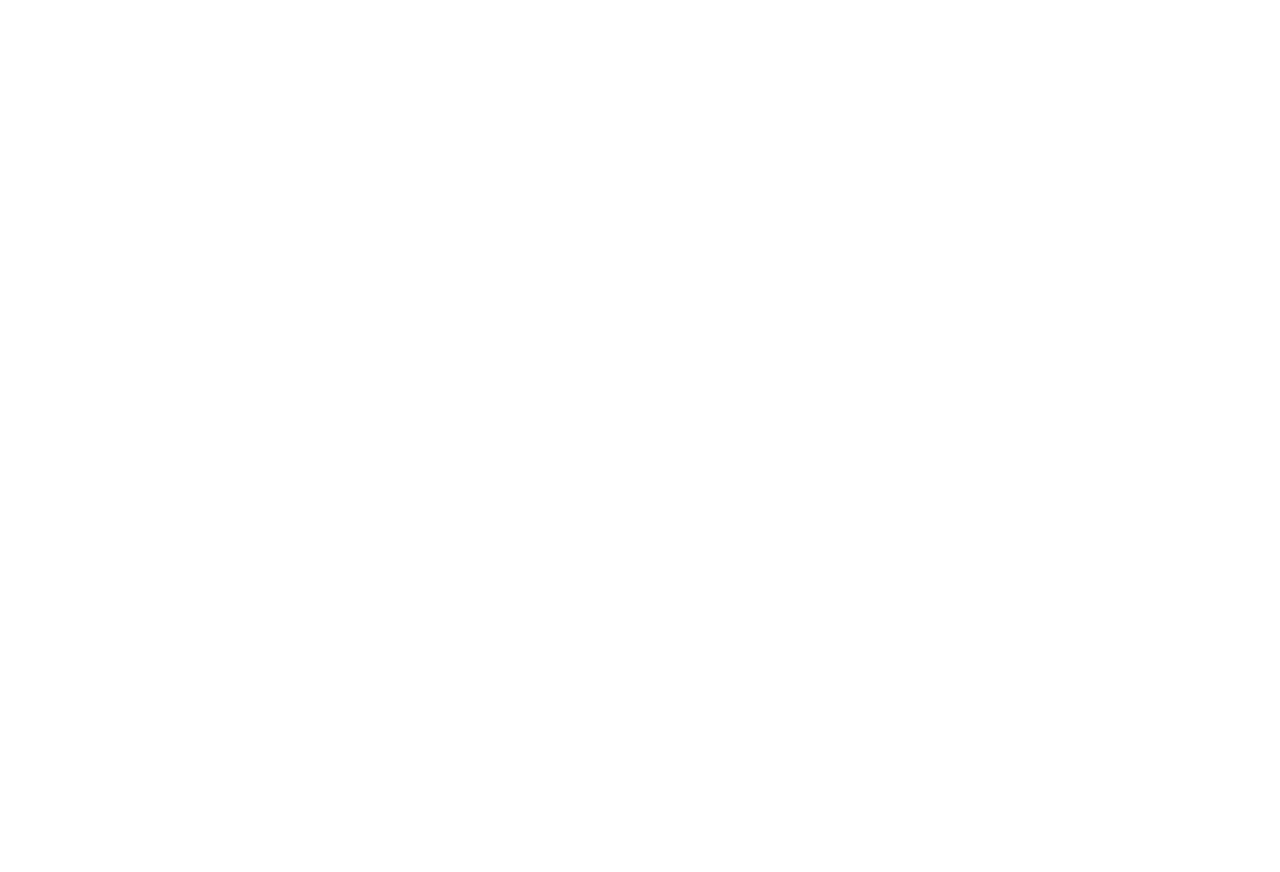
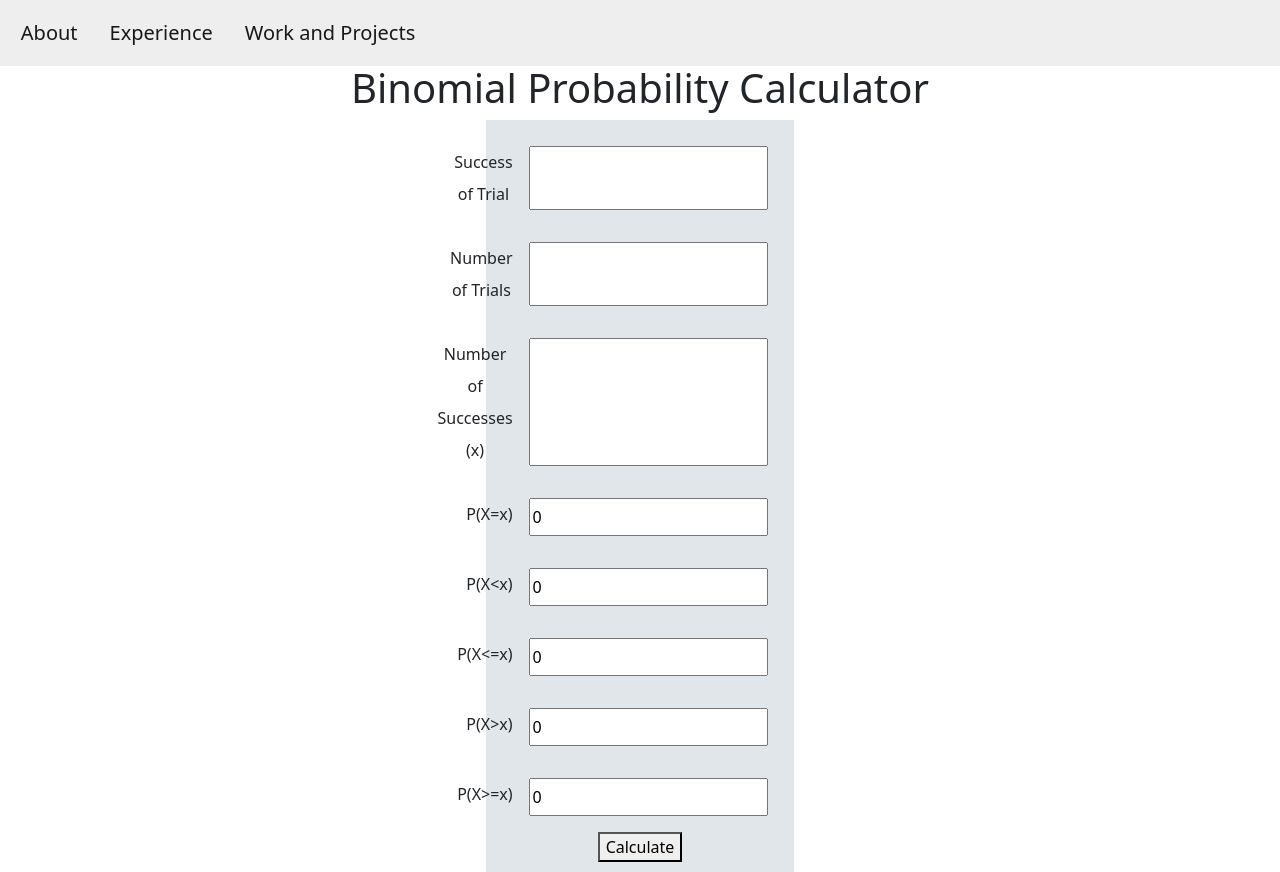
Before and after one commit to Patrick-Hogeveen/Patrick-Hogeveen.github.io, a React (Create React App) app in the folder my-app/: page /probability_calculator in a window 1280 px wide. Before the commit this address had no page. Before the commit the page ends 800 px from the top, so only its background shows below. Built offline with nearby package versions, Linux system fonts and the light colour scheme.

Commit message:
Probability Calculator added

```diff
--- a/my-app/src/components/Home/index.css
+++ b/my-app/src/components/Home/index.css
@@ -1,3 +1,4 @@
-h1 {
-    padding:5em;
+
+.Title {
+    padding-top: 5%;
 }
--- a/my-app/src/components/Home/index.js
+++ b/my-app/src/components/Home/index.js
@@ -1,13 +1,15 @@
 import { Navibar } from "../Nav/Nav"
 import './index.css'
+import {Link} from "react-router-dom"
 
 const Home = () => {
     return (
         <>
             <Navibar />
-            <h1>About</h1>
-            <h1>Experience</h1>
-            <h1>Work and Projects</h1>
+            <h1 className="Title" id="About">About</h1>
+            <h1 className="Title" id="Experience">Experience</h1>
+            <h1 className="Title" id="Work and Projects">Work and Projects</h1>
+            <Link  to={"/probability_calculator"}> probability_calculator</Link>
         </>
     )
 
--- a/my-app/src/components/Nav/Nav.js
+++ b/my-app/src/components/Nav/Nav.js
@@ -15,7 +15,7 @@
 
 const Navibar=() => {
     return(
-        <div>
+        <div >
             <link
       href="https://cdn.jsdelivr.net/npm/bootstrap@5.0.2/dist/css/bootstrap.min.css"
       rel="stylesheet"
@@ -25,8 +25,9 @@
         <nav className="nav justify-content-center fixed-top navbar-expand-lg navbar-light" id="bar">
       <div className="collapse navbar-collapse" id="navbarNavAltMarkup">
         <div className="navbar-nav">
-          <Link className="nav-link active navbar-brand" to={"#About"}>About</Link>
-          <Link className="nav-link active navbar-brand" to={"#Experience"}>Experience</Link>
+          <a className="nav-link active navbar-brand" href={"/#About"}>About</a>
+          <a className="nav-link active navbar-brand" href={"/#Experience"}>Experience</a>
+          <a className="nav-link active navbar-brand" href={"/#Work and Projects"}>Work and Projects</a>
 
 
         </div>
--- a/my-app/src/components/Nav/navbar.css
+++ b/my-app/src/components/Nav/navbar.css
@@ -9,6 +9,7 @@
     transition: all .7s ease-in;
     margin-bottom:5px;
     padding-bottom: 1em;
+    padding: 1%;
   }
 
   .scrolled{
--- /dev/null
+++ b/my-app/src/components/Prob_calc/index.js
@@ -0,0 +1,162 @@
+import "./wrapper.css"
+import Input from "./input"
+import Output from "./output";
+import {useState} from 'react';
+import { Navibar } from "../Nav/Nav"
+
+
+function factn(n){
+    const facts = [1]
+    var curr_fact = 1
+    for (var i = 1; i<n+1;i++){
+        curr_fact = curr_fact*i
+        facts.push(curr_fact)
+    }
+
+    return facts
+}
+
+function calc_equal(chance, numt, nums, factt,facts,factts){
+    if (numt<nums || numt===0){
+        return 0
+    }
+
+    var comb = (factt)/(factts*facts)
+    return comb*(Math.pow(chance,nums))*(Math.pow((1-chance),numt-nums))
+}
+
+function calc_atleast(chance,numt,nums,facts){
+    var prob = 0;
+    for (var i =0;i<nums;i++){
+        prob += calc_equal(chance, numt,i,facts[numt-1],facts[i],facts[numt-i-1])
+    }
+    return 1 - prob
+}
+function calc_all(chance, trials, success){
+    if (trials<success || trials<1 || chance <0 || success<0){
+        return 0
+    }
+    const facts = factn(trials)
+    var equal = calc_equal(chance, trials,success,facts[trials],facts[success],facts[trials-success])
+    var atleast = calc_atleast(chance,trials, success,facts)
+    var more = atleast - equal
+    var lessequal = 1 - more
+    var less = 1 - atleast
+
+    return [equal, less, lessequal,more, atleast]
+}
+
+const Prob_calc = ({ children }) => {
+
+    const inputDatas = [
+        {
+            id: 1,
+            name: 'Success of Trial',
+            value: 0
+        },
+        {
+            id: 2,
+            name: 'Number of Trials',
+            value: 0
+        },
+        {
+            id: 3,
+            name: 'Number of Successes (x)',
+            value: 0
+        }
+    ]
+    const outputDatas = [
+        {
+            id: 1,
+            name: 'P(X=x)',
+            value: 0
+        },
+        {
+            id: 2,
+            name: 'P(X<x)',
+            value: 0
+        },
+        {
+            id: 3,
+            name: 'P(X<=x)',
+            value: 0
+        },
+        {
+            id: 4,
+            name: 'P(X>x)',
+            value: 0
+        },
+        {
+            id: 5,
+            name: 'P(X>=x)',
+            value: 0
+        }
+    ]
+
+const [data, setData] = useState(inputDatas)
+const [odata, setOdata] = useState(outputDatas)
+
+
+
+    const updateState = (index) => (e) => {
+        const newArray = data.map((item, i) => {
+            if (index === i){
+                return { ...item,  value: e.target.valueAsNumber };
+            } else {
+                return item;
+            }
+        });
+        setData(newArray)
+
+    }
+
+    const clickHandler = ()  => {
+        var outVals = calc_all(data[0].value,data[1].value,data[2].value)
+        const newArray = odata.map((item,i) => {
+            if (i == 0){
+                return {...item, value:outVals[0]};
+            } else if (i == 1) {
+                return {...item, value:outVals[1]};
+            } else if (i == 2) {
+                return {...item, value:outVals[2]};
+            } else if (i == 3) {
+                return {...item, value:outVals[3]};
+            } else if (i == 4) {
+                return {...item, value:outVals[4]};
+            } else {
+                return item;
+            }
+
+        });
+        setOdata(newArray)
+
+    }
+
+    return (
+        <>
+        <Navibar />
+    <h1 className="title">Binomial Probability Calculator</h1>
+    <div className="wrapper">
+
+        {
+            data.map((datum, index) => {
+                return (
+                    <Input name={datum.name} event={updateState(index)}/>
+                )
+            })
+        }
+        {
+            odata.map((datum, index) => {
+                return (
+                    <Output name={datum.name} ptoc={datum.value} />
+                )
+            })
+
+        }
+        <button id="calc" onClick={clickHandler}>Calculate</button>
+    </div>
+    </>
+    )
+  };
+
+  export default Prob_calc;
--- /dev/null
+++ b/my-app/src/components/Prob_calc/input.js
@@ -0,0 +1,12 @@
+import "./wrapper.css"
+
+
+const Input = ({name, event}) => {
+    return (
+        <div className="input">
+            <div className="inpName">{name}</div>
+            <input type="number" onChange={event}/>
+        </div>
+    )
+} ;
+export default Input;
--- /dev/null
+++ b/my-app/src/components/Prob_calc/output.js
@@ -0,0 +1,12 @@
+import "./wrapper.css"
+
+
+const Output = ({name, ptoc}) => {
+    return (
+        <div className="output">
+            <div className="inpName">{name}</div>
+            <input  type="number" value={ptoc} readOnly/>
+        </div>
+    )
+} ;
+export default Output;
--- /dev/null
+++ b/my-app/src/components/Prob_calc/wrapper.css
@@ -0,0 +1,30 @@
+.wrapper {
+    width: 24%;
+    display: block;
+    padding: 10px;
+    margin: auto;
+    background-color: #e1e6eb;
+    /*background-image: linear-gradient(315deg, #485461 0%, #28313b 74%);*/
+  }
+
+.input {
+
+    display: flex;
+    justify-content: flex-end;
+    line-height: 2em;
+    padding: 1rem;
+}
+.output {
+
+    display: flex;
+    justify-content: flex-end;
+    line-height: 2em;
+    padding: 1rem;
+}
+
+.inpName {
+    padding-right: 1rem;
+}
+.title {
+    padding-top: 5%;
+}
--- a/my-app/src/components/Router/index.js
+++ b/my-app/src/components/Router/index.js
@@ -1,5 +1,6 @@
 import {BrowserRouter, Routes, Route} from 'react-router-dom';
 import Home from '../Home/index';
+import Prob_calc from '../Prob_calc/index'
 
 
 
@@ -11,6 +12,7 @@
                 <Route path="/">
 
                     <Route path="" element={<Home />}/>
+                    <Route path="probability_calculator" element={<Prob_calc />} />
 
 
                 </Route>
```
